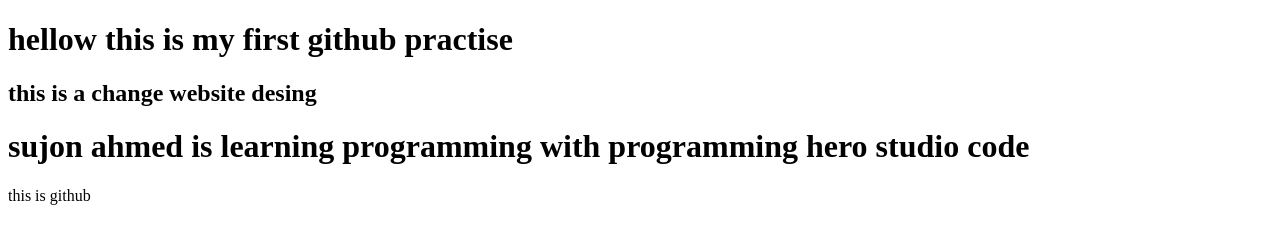
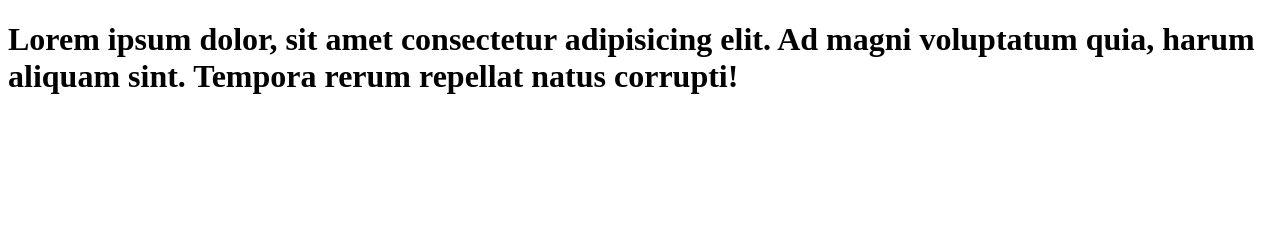
Before and after one commit to AdrianAhmed/first-programming, a plain HTML site: page index.html in a window 1280 px wide. Drawn offline with Linux system fonts and the light colour scheme.

Commit message:
change code

```diff
--- a/index.html
+++ b/index.html
@@ -10,10 +10,7 @@
     <div class="slidshow-container">
         <div class="slidelements">
             <div class="slidelement">
-               <h1>hellow this is my first github practise</h1>
-               <h2>this is a change website desing</h2>
-              <h1>sujon ahmed is learning programming with programming hero studio code</h1>
-                <p> this is github</p>
+               <h1>Lorem ipsum dolor, sit amet consectetur adipisicing elit. Ad magni voluptatum quia, harum aliquam sint. Tempora rerum repellat natus corrupti!</h1>
             </div>
         </div>
     </div>
```
